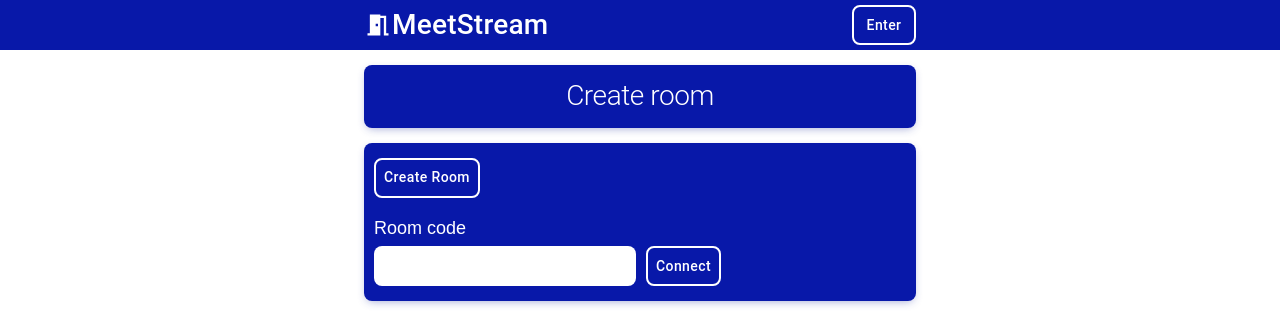
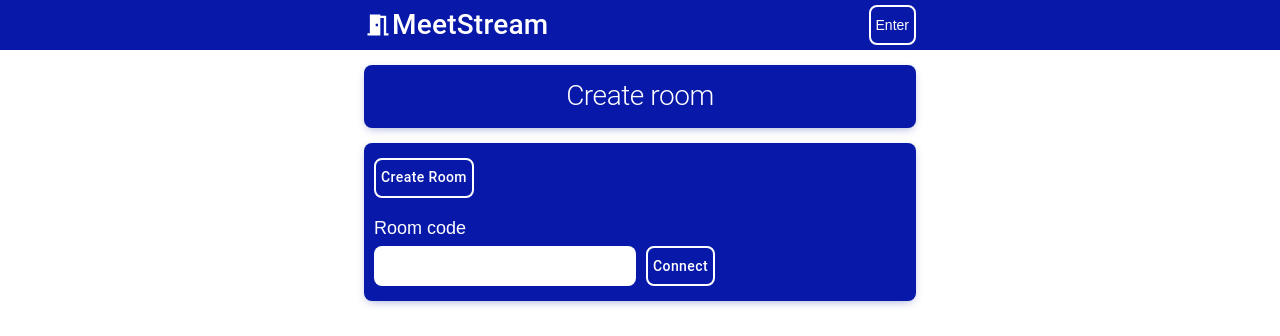
Before and after one commit to Yarzik7/meet-stream, a Next.js app: page / in a window 1280 px wide. Shown: the top 336 px of the page. Built offline with nearby package versions, Linux system fonts and the light colour scheme.

Commit message:
Styling link and button with emotion lib

```diff
--- /dev/null
+++ b/src/components/CustomButton/CustomButton.styled.tsx
@@ -0,0 +1,48 @@
+import Link from 'next/link';
+import { Button } from '@mui/material';
+import styled from '@emotion/styled';
+
+const LinkAsButtonStyled = styled(Link)`
+  display: flex;
+  justify-content: center;
+  align-items: center;
+  height: 40px;
+  padding: var(--padding-button);
+
+  font-size: 14px;
+  color: var(--primary-text-color);
+  text-transform: Capitalize;
+  text-decoration: none;
+
+  background-color: var(--accent-color);
+  border: 2px solid var(--primary-text-color);
+  border-radius: var(--border-radius);
+  transition: background-color var(--transition-duration) var(--timing-function);
+
+  &:hover {
+    background-color: var(--secondary-accent-color);
+  }
+`;
+
+const ButtonStyled = styled(Button)`
+  display: flex;
+  justify-content: center;
+  align-items: center;
+  height: 40px;
+  padding: var(--padding-button);
+
+  font-size: 14px;
+  color: var(--primary-text-color);
+  text-transform: Capitalize;
+
+  background-color: var(--accent-color);
+  border: 2px solid var(--primary-text-color);
+  border-radius: var(--border-radius);
+  transition: background-color var(--transition-duration) var(--timing-function);
+
+  &:hover {
+    background-color: var(--secondary-accent-color);
+  }
+`;
+
+export { LinkAsButtonStyled, ButtonStyled };
--- a/src/components/CustomButton/CustomButton.tsx
+++ b/src/components/CustomButton/CustomButton.tsx
@@ -1,6 +1,7 @@
 'use client';
 import React from 'react';
-import { Button as ButtonMUI, ButtonProps } from '@mui/material';
+import { LinkAsButtonStyled, ButtonStyled } from './CustomButton.styled';
+import { ButtonProps } from '@mui/material';
 
 interface ICustomButtonProps extends ButtonProps {
   children: React.ReactNode;
@@ -8,23 +9,14 @@ interface ICustomButtonProps extends ButtonProps {
 }
 
 const CustomButton = ({ href, children, ...props }: ICustomButtonProps) => {
-  const sx = {
-    height: 40,
-    color: 'var(--primary-text-color)',
-    textTransform: 'Capitalize',
-    backgroundColor: 'var(--accent-color)',
-    border: '2px solid var(--primary-text-color)',
-    borderRadius: 'var(--border-radius)',
-    transition: 'background-color var(--transition-duration) var(--timing-function)',
-    ':hover': {
-      backgroundColor: 'var(--secondary-accent-color)',
-    },
-  };
-
   return (
-    <ButtonMUI href={href} sx={sx} {...props}>
-      {children}
-    </ButtonMUI>
+    <>
+      {href ? (
+        <LinkAsButtonStyled href={href}>{children}</LinkAsButtonStyled>
+      ) : (
+        <ButtonStyled {...props}>{children}</ButtonStyled>
+      )}
+    </>
   );
 };
 
--- a/src/styles/variables.css
+++ b/src/styles/variables.css
@@ -12,6 +12,7 @@
 
   /* Indents */
   --padding-container: 15px;
+  --padding-button: 5px 5px;
 
   /* Transitions and animations */
   --timing-function: cubic-bezier(0.4, 0, 0.2, 1);
```
